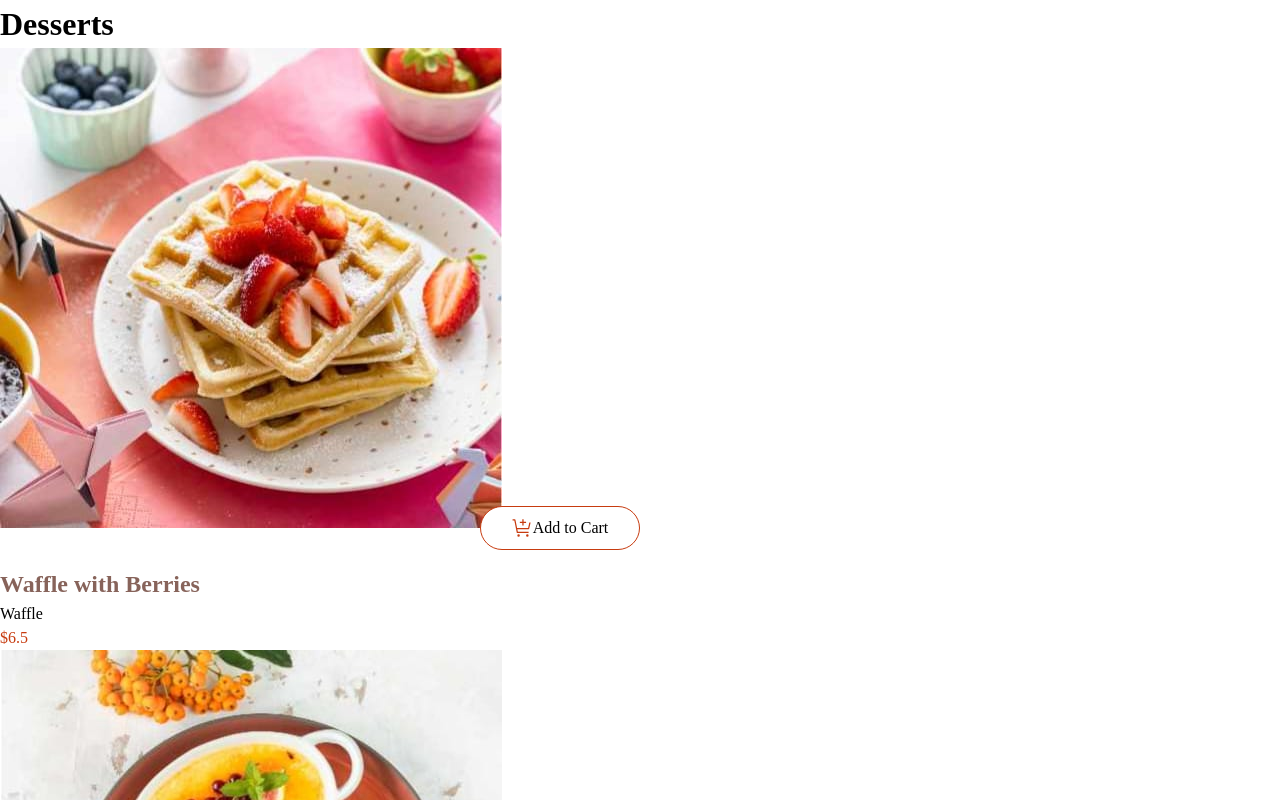
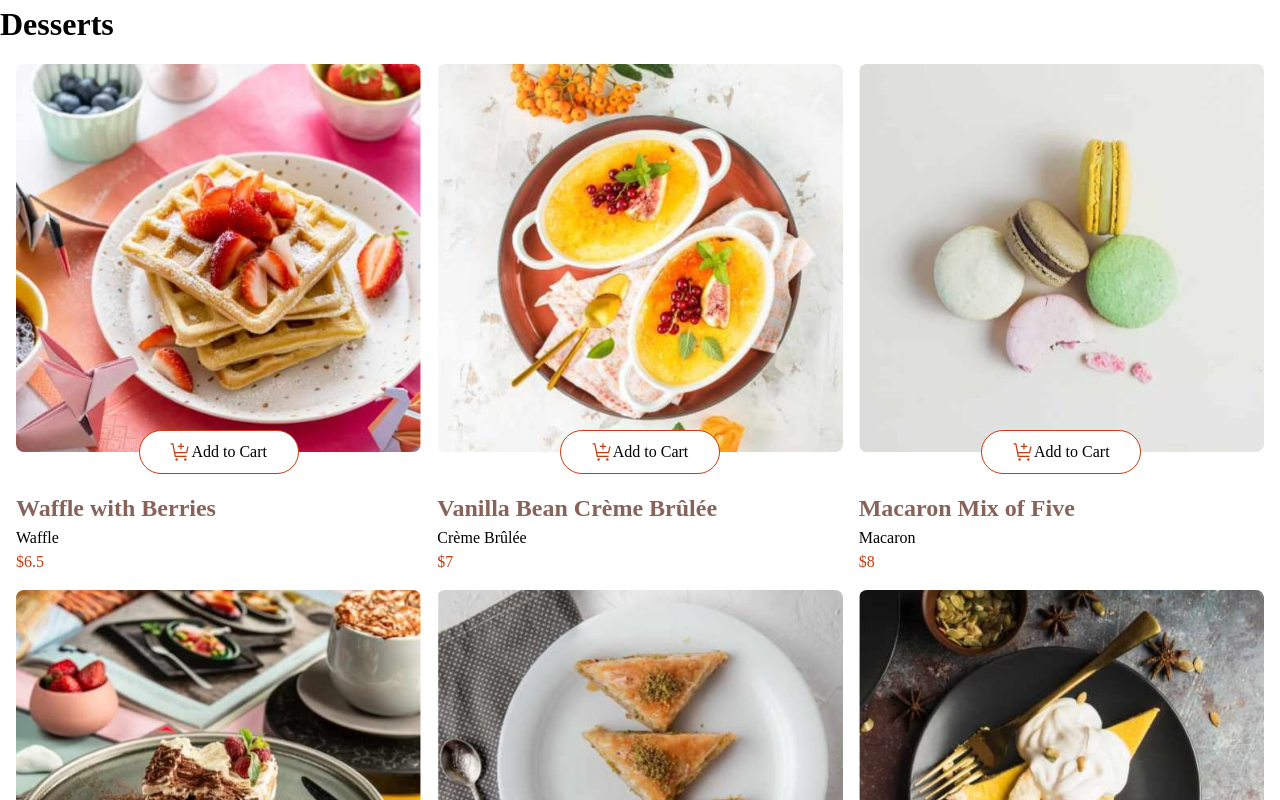
Before and after one commit to ZTanvir/frontend-mentor-product-list-with-cart, a React (Vite) app: page / in a window 1280 px wide. Shown: the top 800 px of the page. Built offline with nearby package versions, Linux system fonts and the light colour scheme; data requests are answered from the project's data file.

Commit message:
add grid layout with minimum product size 320px to products container

```diff
--- a/src/App.css
+++ b/src/App.css
@@ -71,7 +71,15 @@ html {
   --color-rose-500: #87635a;
   --color-red: #c73b0f;
 }
-
+.products-container {
+  padding: 1rem;
+}
+.product-card__image-btn-container {
+  max-width: fit-content;
+}
+.product-card__image-btn-container > picture > img {
+  border-radius: 8px;
+}
 .product-card-container .itemName {
   color: var(--color-rose-500);
 }
@@ -81,11 +89,12 @@ html {
 
 .product-card__image-btn-container {
   position: relative;
+  display: flex;
+  justify-content: center;
 }
 .addToCartBtn {
   position: absolute;
   bottom: -22px;
-  right: 50%;
   padding: 0;
   border-radius: 22px;
   border: none;
@@ -149,3 +158,9 @@ html {
   align-items: center;
   gap: var(--gutter, 0px);
 }
+[data-grid] {
+  --gutter: initial;
+  display: grid;
+  grid-template-columns: repeat(auto-fit, minmax(min(320px, 100%), 1fr));
+  gap: var(--gutter, 0px);
+}
--- a/src/components/productList.jsx
+++ b/src/components/productList.jsx
@@ -11,10 +11,16 @@ const ProductList = () => {
   return (
     <>
       <h1>Desserts</h1>
-      {Boolean(products.length) &&
-        products.map((product, index) => (
-          <ProductCard key={index} product={product} />
-        ))}
+      <div
+        data-grid
+        style={{ "--gutter": "1rem" }}
+        className="products-container"
+      >
+        {Boolean(products.length) &&
+          products.map((product, index) => (
+            <ProductCard key={index} product={product} />
+          ))}
+      </div>
     </>
   );
 };
--- a/src/context/ProductContext.jsx
+++ b/src/context/ProductContext.jsx
@@ -15,8 +15,6 @@ export const ProductProvider = ({ children }) => {
           throw new Error("Error on fetching products data");
         }
         const data = await response.json();
-        console.log(data);
-
         setProducts(data);
       } catch (error) {
         setError(error.message);
```
